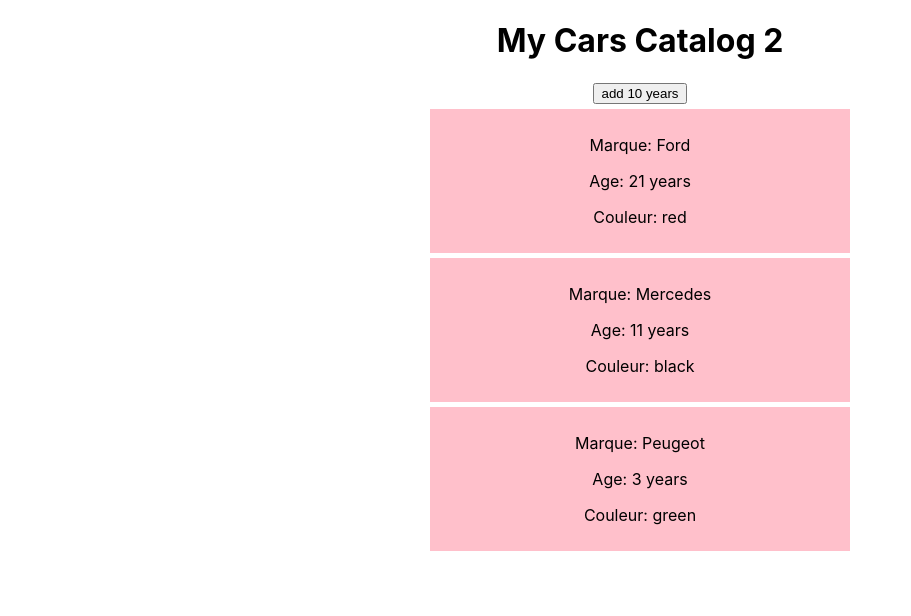
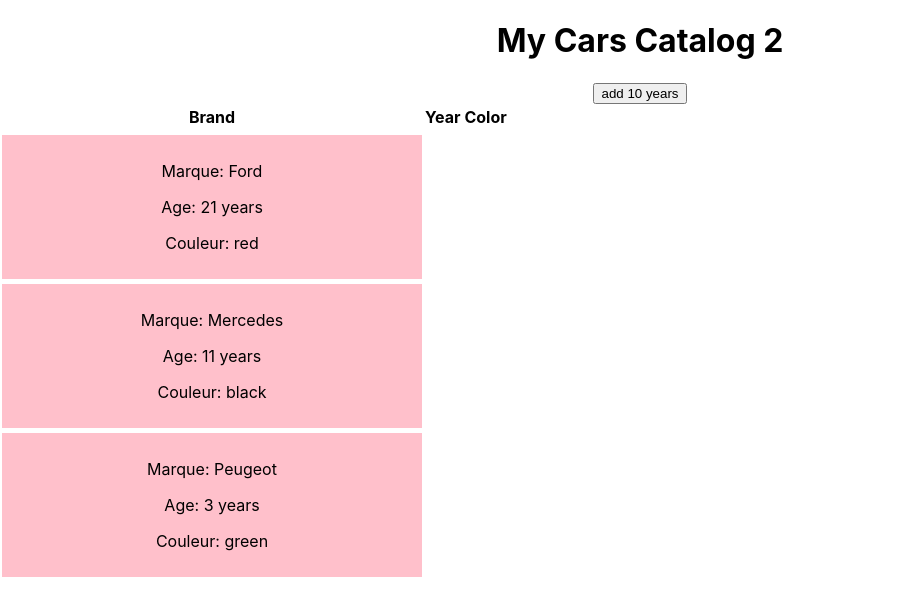
Before and after one commit to z-bj/carsAppDK, a React (Create React App) app: page / in a window 1280 px wide. Shown: the top 616 px of the page, without its empty margins (0-911 px from the left). Built offline with nearby package versions, Linux system fonts and the light colour scheme.

Commit message:
add <table/>

```diff
--- a/src/components/Mycars.js
+++ b/src/components/Mycars.js
@@ -1,4 +1,4 @@
-import React, { Component } from "react";
+import React, { Component, Fragment } from "react";
 import Car from "./Cars";
 
 class Mycars extends Component {
@@ -22,11 +22,17 @@ class Mycars extends Component {
     const actualYear = new Date().getFullYear(); //the function provides us with the current year
 
     return (
-      <div>
+      <Fragment>
         <h1>{this.state.titre}</h1>
         {/*here we display the title from the state in app.js */}
         <button onClick={this.addTenYears}>add 10 years</button>
 
+        <table>
+          <tr>
+            <th>Brand</th>
+            <th>Year</th>
+            <th>Color</th>
+          </tr>
           {this.state.voitures.map((voiture, index) => {
             return (
               <div key={index}>
@@ -39,7 +45,8 @@ class Mycars extends Component {
             ); // here  map return a table of objects [{},{},{}]
             //remove props from hard-coded <car/> components and replace them with map()
           })}
-      </div>
+        </table>
+      </Fragment>
     );
   }
 }
```
Lines whose indentation alone changed are shown as unchanged.
